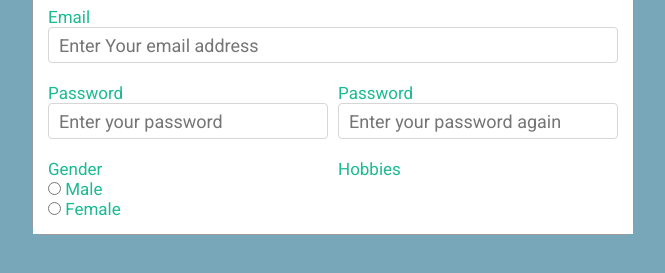
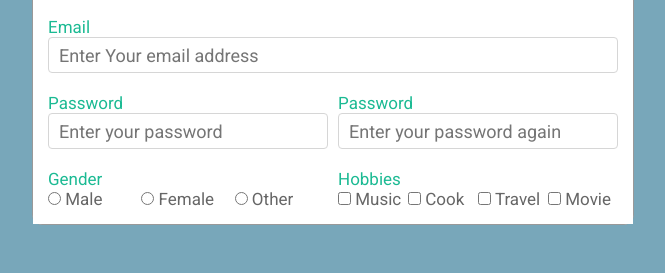
Before and after one commit to chainstrument/form-flex, a plain HTML site: page index.html in a window 1280 px wide. Shown: the part 357-630 px from the top of the page, without its empty margins (307-972 px from the left). Drawn offline with Linux system fonts and the light colour scheme.

Commit message:
add checkbox

```diff
--- a/index.html
+++ b/index.html
@@ -58,10 +58,44 @@
                                     Female
                                 </label>
                             </div>
+                            <div>
+                                <label for="other">
+                                  <input type="radio" name="gender" id="other"> Other
+                                </label>
+                              </div>
                         </div>
+
                     </div>
                     <div class="input-group">
                         <label for="hobbies">Hobbies</label>
+                        <div class="checkbox-group">
+                            <div>
+                                <label for="music">
+                                <input type="checkbox" name="hobbies" id="music">
+                                Music
+                                </label>
+                            </div>
+                            <div>
+                                <label for="cooking">
+                                <input type="checkbox" name="hobbies" id="cooking">
+                                Cook
+                                </label>
+                            </div>
+                            <div>
+                                <label for="travel">
+                                <input type="checkbox" name="hobbies" id="travel">
+                                Travel
+                                </label>
+                            </div>
+                            <div>
+                                <label for="movies">
+                                <input type="checkbox" name="hobbies" id="movies">
+                                Movie
+                                </label>
+                            </div>
+                        </div>
+
+
                     </div>
                  </div>
             </div>
--- a/style.css
+++ b/style.css
@@ -80,6 +80,18 @@ input[type="password"]
 
 }
 
+.radio-group, .checkbox-group{
+    display: flex;
+}
+
+.radio-group div, .checkbox-group div{
+    flex:1;
+}
+
+.radio-group label, .checkbox-group label{
+    color: #666;
+    cursor: pointer;
+}
 @media only screen and (max-width: 500px ) {
 
     .row{
```
